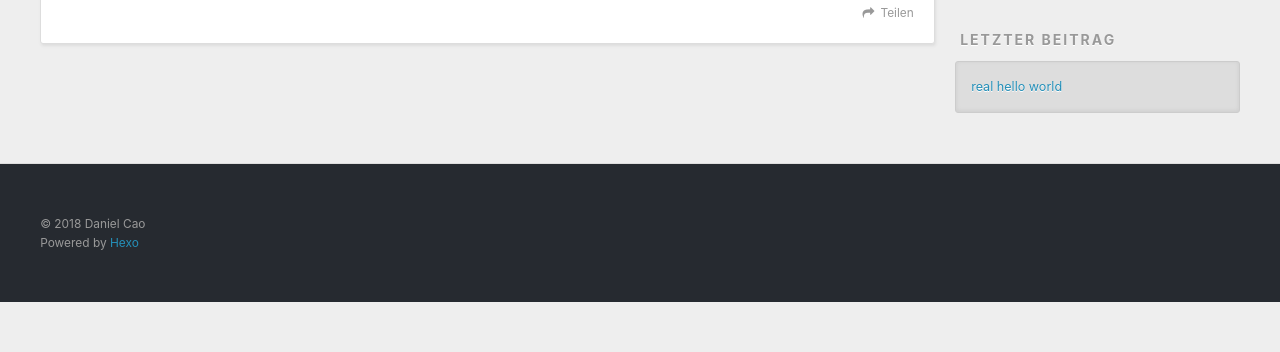
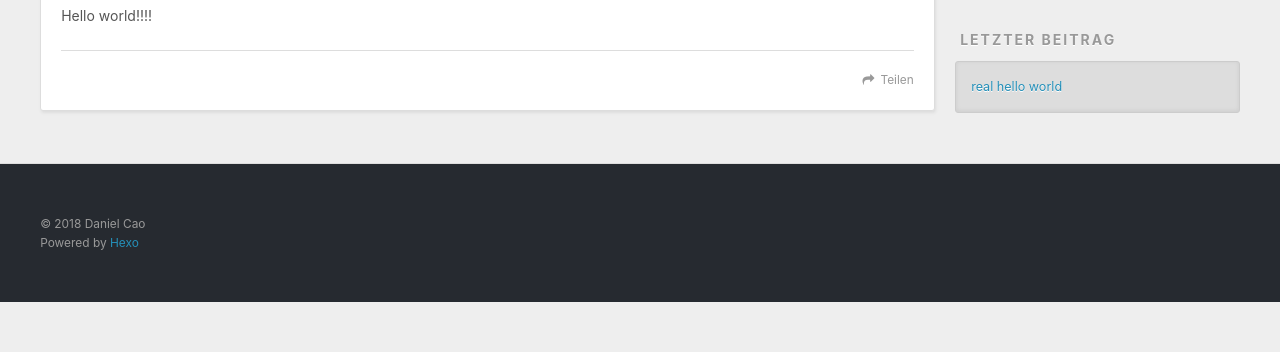
Before and after one commit to danielcy/danielcy.github.io, a plain HTML site: page 2018/02/12/real-hello-world/index.html in a window 1280 px wide. Shown: the part 448-800 px from the top of the page. Drawn offline with nearby package versions, Linux system fonts and the light colour scheme.

Commit message:
Site updated: 2018-02-12 11:49:06

```diff
--- a/2018/02/12/real-hello-world/index.html
+++ b/2018/02/12/real-hello-world/index.html
@@ -7,14 +7,17 @@
 
   <title>real hello world | Doki Doki Mikan Club</title>
   <meta name="viewport" content="width=device-width, initial-scale=1, maximum-scale=1">
-  <meta property="og:type" content="article">
+  <meta name="description" content="Hello world!!!!">
+<meta property="og:type" content="article">
 <meta property="og:title" content="real hello world">
 <meta property="og:url" content="http://yoursite.com/2018/02/12/real-hello-world/index.html">
 <meta property="og:site_name" content="Doki Doki Mikan Club">
+<meta property="og:description" content="Hello world!!!!">
 <meta property="og:locale" content="Chinese">
-<meta property="og:updated_time" content="2018-02-12T03:42:15.755Z">
+<meta property="og:updated_time" content="2018-02-12T03:48:55.620Z">
 <meta name="twitter:card" content="summary">
 <meta name="twitter:title" content="real hello world">
+<meta name="twitter:description" content="Hello world!!!!">
 
     <link rel="alternate" href="/atom.xml" title="Doki Doki Mikan Club" type="application/atom+xml">
 
@@ -83,6 +86,7 @@
 
     <div class="article-entry" itemprop="articleBody">
 
+        <p>Hello world!!!!</p>
 
 
     </div>
```
Also changed, not shown: index.html (+1 -0 lines).
